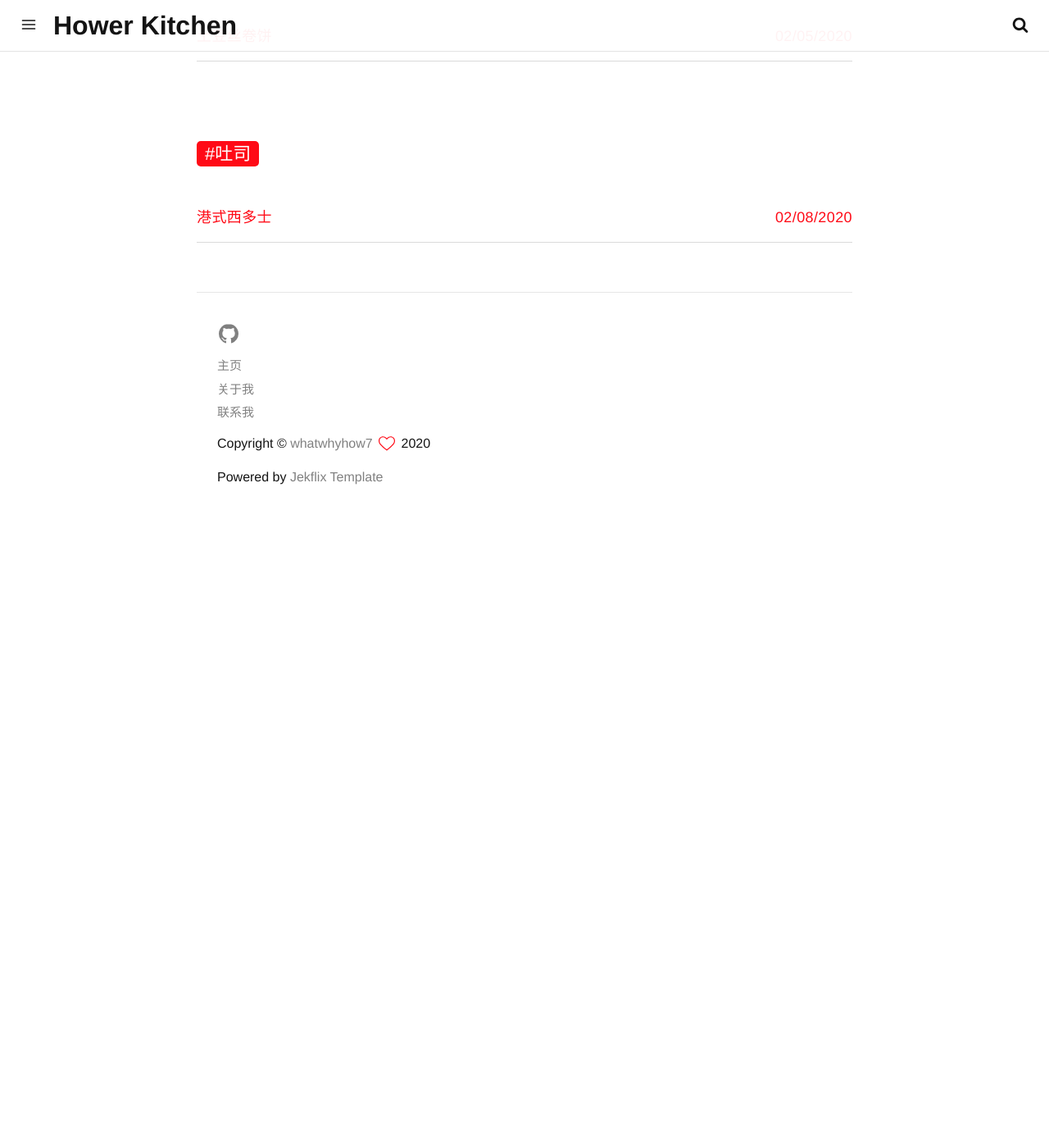
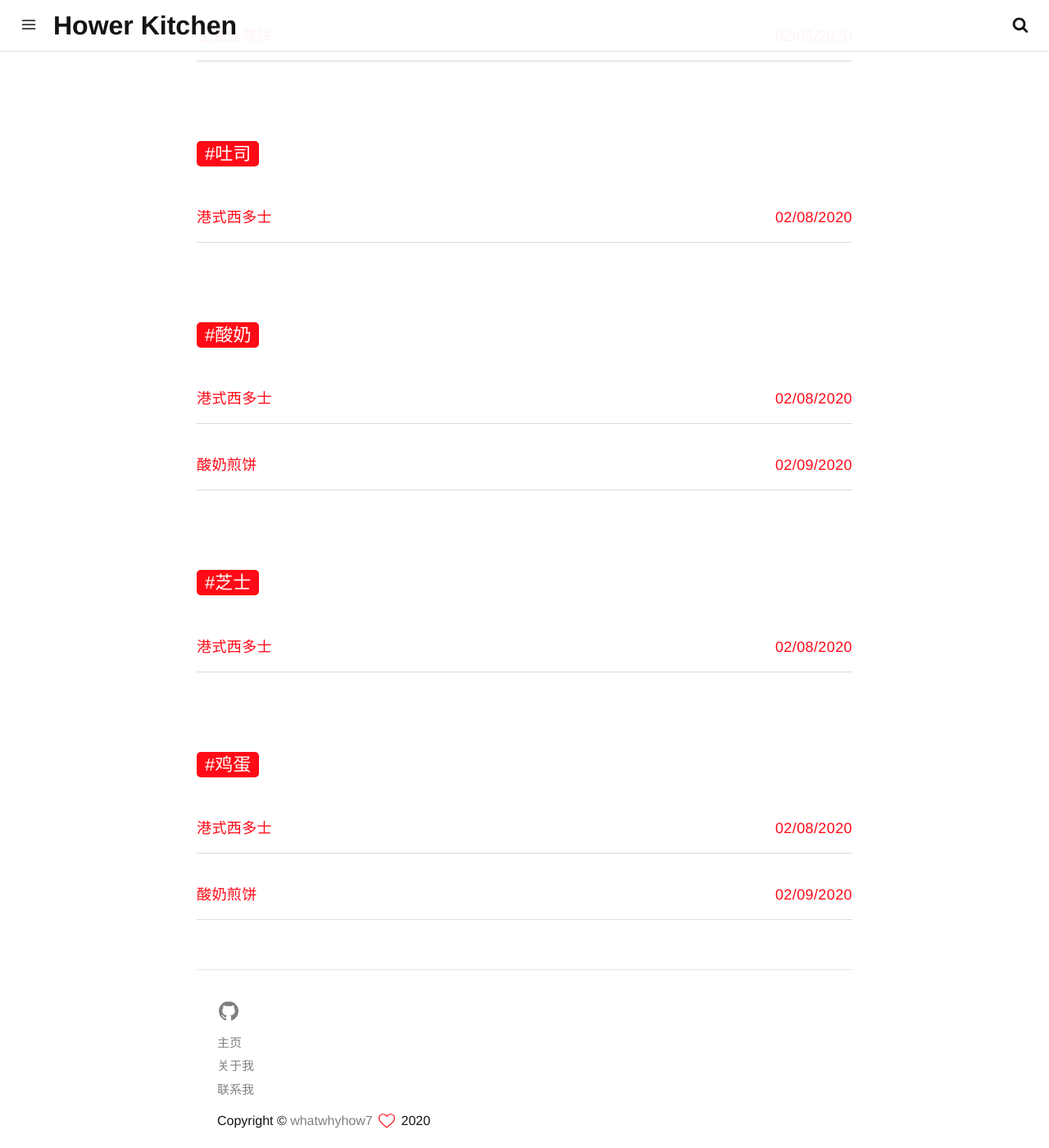
Before and after one commit to whatwhyhow7/cook, a Jekyll site: the page built from tags.html, in a window 1280 px wide and 1400 px high, scrolled down 4523 px. Shown: the whole window at 82% size. Built offline with Jekyll 4.4.1, drawn with Linux system fonts in a browser that asks for light colours; before the commit the page ends 5153 px from its top, so only the background shows below that.

Commit message:
feat: add 酸奶煎饼

```diff
--- a/_posts/2020-02-08-港式西多士.md
+++ b/_posts/2020-02-08-港式西多士.md
@@ -5,6 +5,9 @@ emoji: 🍞
 category: 早餐
 tags:
   - 吐司
+  - 酸奶
+  - 芝士
+  - 鸡蛋
 ---
 
 # 步骤
--- /dev/null
+++ b/_posts/2020-02-09-酸奶煎饼.md
@@ -0,0 +1,15 @@
+---
+layout: post
+date: 2020-02-09
+category: 早餐
+tags:
+  - 酸奶
+  - 鸡蛋
+---
+
+# 步骤
+
+1. 2个鸡蛋、1盒酸奶、1勺白糖、100g面粉，搅拌成面糊
+2. 装入保鲜膜，剪小口
+3. 锅中开小火煎(不加油)，保鲜膜慢慢挤出成小饼，煎至冒泡翻面
+4. 叠起，淋上酸奶、奥利奥碎、水果片
```
Also changed, not shown: assets/img/酸奶煎饼/0.jpg (added).
